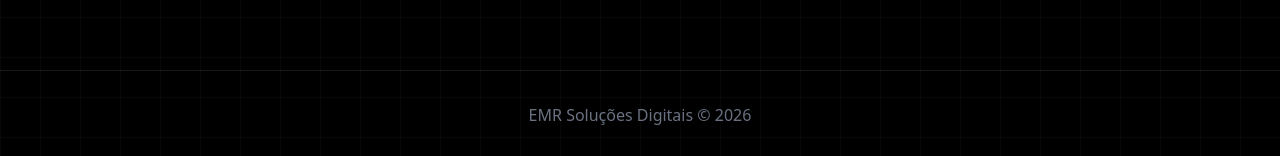
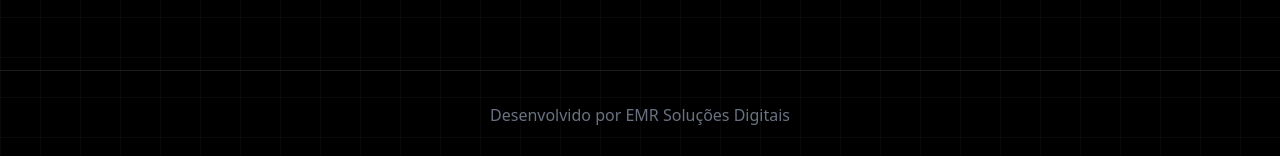
Before and after one commit to Edureichardt/emr-site, a Next.js app: page / in a window 1280 px wide. Shown: the part 4263-4419 px from the top of the page. Built offline with nearby package versions, Linux system fonts and the light colour scheme.

Commit message:
desenvolvido

```diff
--- a/app/page.tsx
+++ b/app/page.tsx
@@ -631,7 +631,7 @@ export default function Home() {
 
       {/* FOOTER */}
       <footer className="border-t border-white/10 py-8 text-center text-gray-500">
-        EMR Soluções Digitais © 2026
+        Desenvolvido por EMR Soluções Digitais
       </footer>
 
     </main>
```
